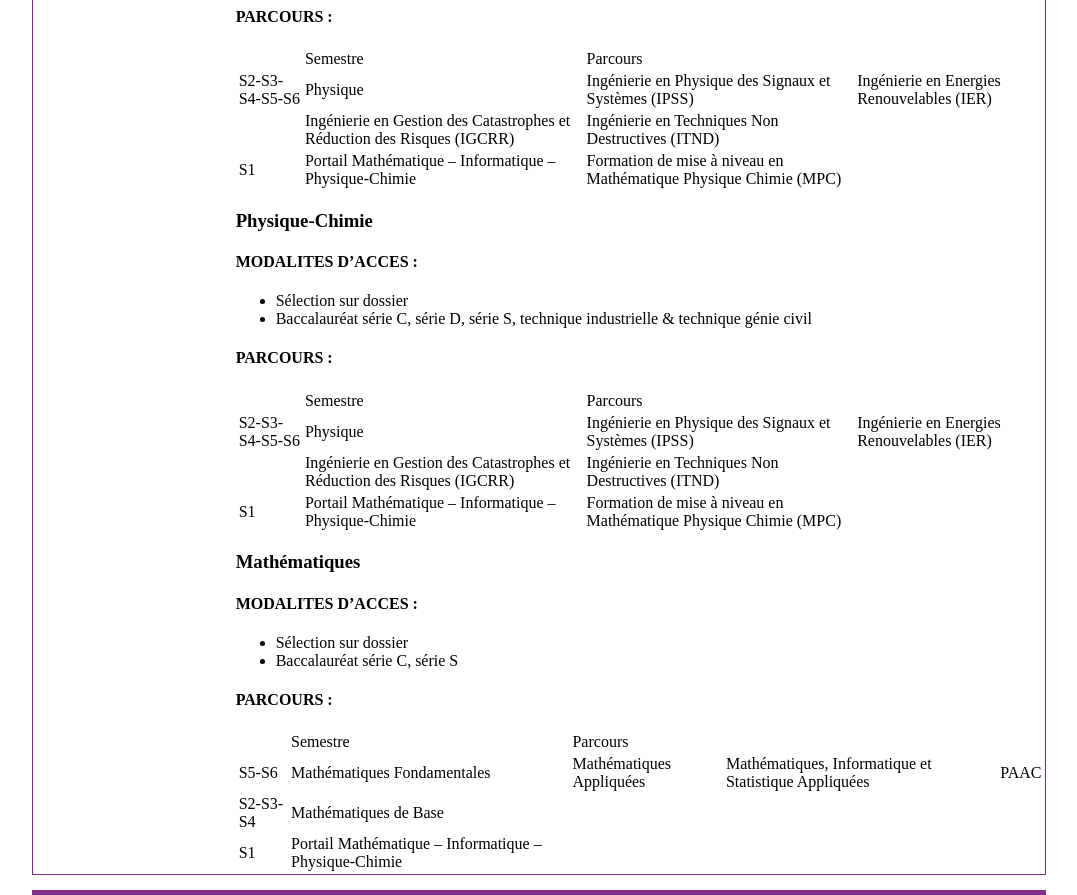
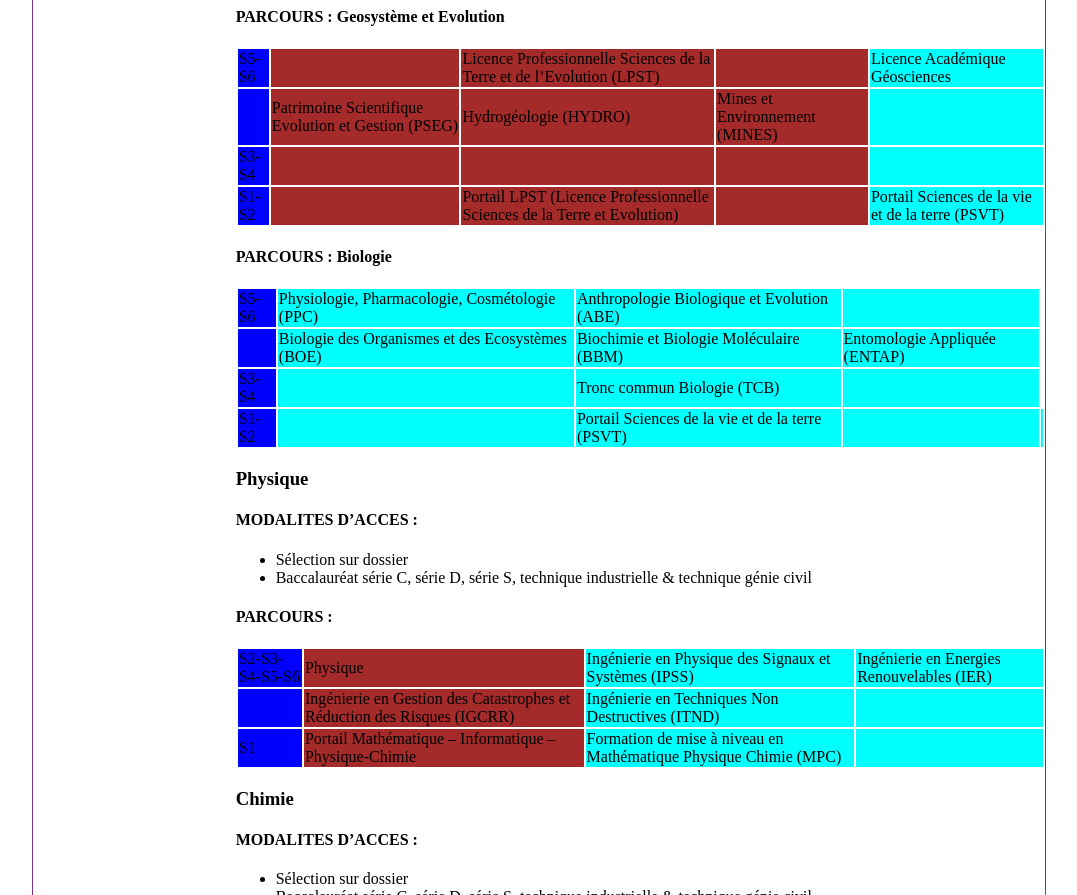
Before and after one commit to kokolyanya/Site-Fac-Sciences, a plain HTML site: page formation/formation.html in a window 1280 px wide. Shown: the part 328-1223 px from the top of the page, without its empty margins (102-1179 px from the left). Drawn offline with Linux system fonts and the light colour scheme.

Commit message:
10/08/2022

```diff
--- a/formation/formation.html
+++ b/formation/formation.html
@@ -26,7 +26,8 @@
         <section>
             <div class="section1">
               <a href="#sn">Sciences Naturelles</a>
-              <a href="#pc">Physique-Chimie</a>
+              <a href="#phys">Physique</a>
+              <a href="#chi">Chimie</a>
               <a href="#mt">Mathématiques</a>
             </div>
             <div class="section2">
@@ -38,37 +39,81 @@
                   <li>Sélection sur dossier</li>
                   <li>Baccalauréat série C, série D, série S</li>
                 </ul>
-                <h4>PARCOURS : </h4>
+                <h4>PARCOURS : Geosystème et Evolution</h4>
                 <table>
-                  <th>
-                    <td>Semestre</td>
-                    <td>Parcours</td>
-                  </th>
                   <tr>
-                    <td>S2-S3-S4-S5-S6</td>
-                    <td>Physique</td>
-                    <td>Ingénierie en Physique des Signaux et Systèmes
-                      (IPSS)</td>
-                    <td>Ingénierie en Energies Renouvelables
-                      (IER)</td>
+                    <td class="col1">S5-S6</td>
+                    <td class="col2"></td>
+                    <td class="col2">Licence Professionnelle Sciences de la Terre et de l’Evolution (LPST)</td>
+                    <td class="col2"></td>
+                    <td class="col3 sous-col1">Licence Académique Géosciences</td>
                   </tr>
+
                   <tr>
-                    <td></td>
-                    <td>Ingénierie en Gestion des Catastrophes et Réduction des Risques
-                      (IGCRR)</td>
-                    <td>Ingénierie en Techniques Non Destructives
-                      (ITND)</td>
+                    <td class="col1"></td>
+                    <td class="col2 sous-col1">Patrimoine Scientifique Evolution et Gestion (PSEG)</td>
+                    <td class="col2 sous-col2">Hydrogéologie (HYDRO)</td>
+                    <td class="col2 sous-col3">Mines et Environnement (MINES)</td>
+                    <td class="col3 sous-col1"></td>
                   </tr>
+
                   <tr>
-                    <td>S1</td>
-                    <td>Portail Mathématique – Informatique – Physique-Chimie</td>
-                    <td>Formation de mise à niveau en Mathématique Physique Chimie
-                      (MPC)</td>
+                    <td class="col1">S3-S4</td>
+                    <td class="col2"></td>
+                    <td class="col2"></td>
+                    <td class="col2"></td>
+                    <td class="col3 sous-col1"></td>
+                  </tr>
+
+                  <tr>
+                    <td class="col1">S1-S2</td>
+                    <td class="col2"></td>
+                    <td class="col2">Portail LPST (Licence Professionnelle Sciences de la Terre et Evolution)</td>
+                    <td class="col2"></td>
+                    <td class="col3">Portail Sciences de la vie et de la terre (PSVT)</td>
                   </tr>
                 </table>
+
+                <h4>PARCOURS : Biologie</h4>
+                <table>
+                  <tr>
+                    <td class="col1">S5-S6</td>
+                    <td class="col3 sous-col2 num1">Physiologie, Pharmacologie, Cosmétologie (PPC)</td>
+                    <td class="col3 sous-col2 num2">Anthropologie Biologique et Evolution
+                      (ABE)</td>
+                    <td class="col3 sous-col2 num2"></td>
+                  </tr>
+
+                  <tr>
+                    <td class="col1"></td>
+                    <td class="col3 sous-col2 num1">Biologie des Organismes et des Ecosystèmes
+                      (BOE)</td>
+                    <td class="col3 sous-col2 num2">Biochimie et Biologie Moléculaire
+                      (BBM)</td>
+                    <td class="col3 sous-col2 num2">Entomologie Appliquée
+                      (ENTAP)</td>
+                  </tr>
+
+                  <tr>
+                    <td class="col1">S3-S4</td>
+                    <td class="col3 sous-col2"></td>
+                    <td class="col3 sous-col2">Tronc commun Biologie (TCB)</td>
+                    <td class="col3 sous-col2"></td>
+                  </tr>
+
+                  <tr>
+                    <td class="col1">S1-S2</td>
+                    <td class="col3"></td>
+                    <td class="col3">Portail Sciences de la vie et de la terre (PSVT)</td>
+                    <td class="col3"></td>
+                    <td class="col3"></td>
+                  </tr>
+                </table>
+
+
               </div>
-              <div id="pc">
-                <h3>Physique-Chimie </h3>
+              <div id="phys">
+                <h3>Physique</h3>
                 <h4>MODALITES D’ACCES : </h4>
                 <ul>
                   <li>Sélection sur dossier</li>
@@ -76,30 +121,56 @@
                 </ul>
                 <h4>PARCOURS : </h4>
                 <table>
-                  <th>
-                    <td>Semestre</td>
-                    <td>Parcours</td>
-                  </th>
                   <tr>
-                    <td>S2-S3-S4-S5-S6</td>
-                    <td>Physique</td>
-                    <td>Ingénierie en Physique des Signaux et Systèmes
+                    <td class="col1">S2-S3-S4-S5-S6</td>
+                    <td class="col2">Physique</td>
+                    <td class="col3 sous-col1">Ingénierie en Physique des Signaux et Systèmes
                       (IPSS)</td>
-                    <td>Ingénierie en Energies Renouvelables
+                    <td class="col3 sous-col2">Ingénierie en Energies Renouvelables
                       (IER)</td>
                   </tr>
                   <tr>
-                    <td></td>
-                    <td>Ingénierie en Gestion des Catastrophes et Réduction des Risques
+                    <td class="col1"></td>
+                    <td class="col2">Ingénierie en Gestion des Catastrophes et Réduction des Risques
                       (IGCRR)</td>
-                    <td>Ingénierie en Techniques Non Destructives
+                    <td class="col3">Ingénierie en Techniques Non Destructives
                       (ITND)</td>
+                      <td class="col3"></td>
                   </tr>
                   <tr>
-                    <td>S1</td>
-                    <td>Portail Mathématique – Informatique – Physique-Chimie</td>
-                    <td>Formation de mise à niveau en Mathématique Physique Chimie
+                    <td class="col1">S1</td>
+                    <td class="col2">Portail Mathématique – Informatique – Physique-Chimie</td>
+                    <td class="col3">Formation de mise à niveau en Mathématique Physique Chimie
                       (MPC)</td>
+                      <td class="col3"></td>
+                  </tr>
+                </table>
+              </div>
+              <div id="chi">
+                <h3>Chimie </h3>
+                <h4>MODALITES D’ACCES : </h4>
+                <ul>
+                  <li>Sélection sur dossier</li>
+                  <li>Baccalauréat série C, série D, série S, technique industrielle & technique génie civil</li>
+                </ul>
+                <h4>PARCOURS : </h4>
+                <table>
+                  <tr>
+                    <td class="col1">S3-S4-S5-S6</td>
+                    <td class="col3 sous-col1">Fondamentaux en Chimie
+                      (FC)</td>
+                    <td class="col3 sous-col1">Arômes, Cosmétiques, Phytomédicaments
+                      (ACP)</td>
+                    <td class="col3 sous-col1">Sciences et Technique de l’Eau
+                      (STE)</td>
+                  </tr>
+                  <tr>
+                    <td class="col1">S2</td>
+                    <td class="col3">Formation de base en Chimie</td>
+                  </tr>
+                  <tr>
+                    <td class="col1">S1</td>
+                    <td class="col3">Portail Mathématique – Informatique – Physique-Chimie</td>
                   </tr>
                 </table>
               </div>
@@ -112,24 +183,20 @@
                 </ul>
                 <h4>PARCOURS : </h4>
                 <table>
-                  <th>
-                    <td>Semestre</td>
-                    <td>Parcours</td>
-                  </th>
                   <tr>
-                    <td>S5-S6</td>
-                    <td>Mathématiques Fondamentales</td>
-                    <td>Mathématiques Appliquées</td>
-                    <td>Mathématiques, Informatique et Statistique Appliquées</td>
-                    <td>PAAC</td>
+                    <td class="col1">S5-S6</td>
+                    <td class="col3 sous-col1">Mathématiques Fondamentales</td>
+                    <td class="col3 sous-col2">Mathématiques Appliquées</td>
+                    <td class="col3 sous-col3">Mathématiques, Informatique et Statistique Appliquées</td>
+                    <td class="col3 sous-col4">PAAC</td>
                   </tr>
                   <tr>
-                    <td>S2-S3-S4</td>
-                    <td>Mathématiques de Base</td>
+                    <td class="col1">S2-S3-S4</td>
+                    <td class="col3">Mathématiques de Base</td>
                   </tr>
                   <tr>
-                    <td>S1</td>
-                    <td>Portail Mathématique – Informatique – Physique-Chimie</td>
+                    <td class="col1">S1</td>
+                    <td class="col3">Portail Mathématique – Informatique – Physique-Chimie</td>
                   </tr>
                 </table>
               </div>
--- a/formation/style.css
+++ b/formation/style.css
@@ -88,3 +88,12 @@ a{
 .ou{
 	margin-left: 30px;
 }
+.col1{
+    background-color: blue;
+}
+.col2{
+    background-color: brown;
+}
+.col3{
+    background-color: aqua;
+}
```
